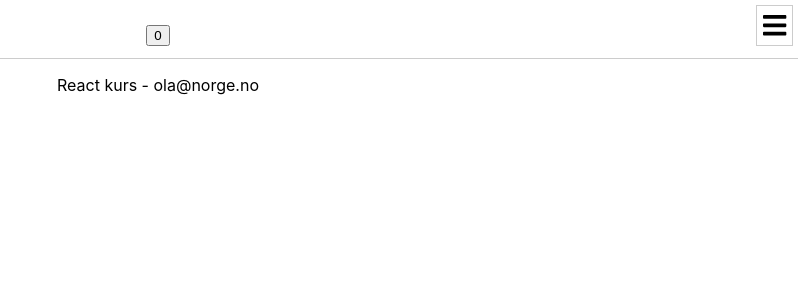
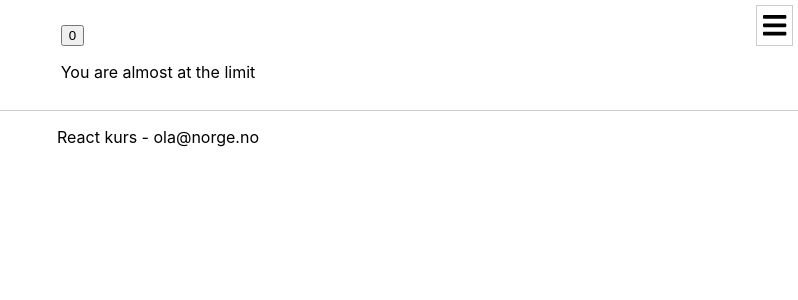
Before and after one commit to rudfoss/cra-workshop, a React (Create React App) app: page /incrementor/1 in a window 1280 px wide. Shown: the top 300 px of the page, without its empty margins (482-1280 px from the left). Built offline with nearby package versions, Linux system fonts and the light colour scheme.

Commit message:
Added incrementor route

```diff
--- /dev/null
+++ b/src/features/Incrementor/IncrementorRoute.tsx
@@ -0,0 +1,9 @@
+import { useRouteMatch } from "react-router-dom"
+import Incrementor from "./Incrementor"
+
+export const IncrementorRoute = (): JSX.Element => {
+	const { params } = useRouteMatch<{limit: string}>()
+	return <Incrementor limit={parseInt(params.limit)}/>
+}
+
+export default IncrementorRoute
--- a/src/features/Incrementor/index.ts
+++ b/src/features/Incrementor/index.ts
@@ -1 +1,2 @@
 export { default } from "./Incrementor"
+export { default as IncrementorRoute } from "./IncrementorRoute"
--- a/src/features/Nav/Nav.tsx
+++ b/src/features/Nav/Nav.tsx
@@ -61,6 +61,9 @@ export const Nav = (): JSX.Element => {
 						<NavLink to="/incrementor" onClick={close} activeClassName={cls.active}>Incrementor</NavLink>
 					</div>
 					<div>
+						<NavLink to="/incrementor/42" onClick={close} activeClassName={cls.active}>Incrementor (limit 42)</NavLink>
+					</div>
+					<div>
 						<NavLink to="/ticker" onClick={close} activeClassName={cls.active}>Ticker</NavLink>
 					</div>
 					<div>
--- a/src/features/Router/Router.tsx
+++ b/src/features/Router/Router.tsx
@@ -1,7 +1,7 @@
 import { Suspense, lazy } from "react"
 import {Switch, Route, Redirect, useLocation} from "react-router-dom"
 import ViewPropState from "./ViewPropState"
-import Incrementor from "features/Incrementor"
+import Incrementor, { IncrementorRoute } from "features/Incrementor"
 import Ticker from "features/Ticker"
 import ConnectedTicker from "features/ConnectedTicker"
 import { RouteTickerMessage, RouteRangeMinMax } from "features/RouteParams"
@@ -27,6 +27,9 @@ export const Router = (): JSX.Element => {
 				<Redirect from="/:url*(/+)" to={pathname.slice(0, -1)} />
 				<Route path="/propstate">
 					<ViewPropState/>
+				</Route>
+				<Route path="/incrementor/:limit">
+					<IncrementorRoute />
 				</Route>
 				<Route path="/incrementor">
 					<Incrementor limit={10}/>
```
